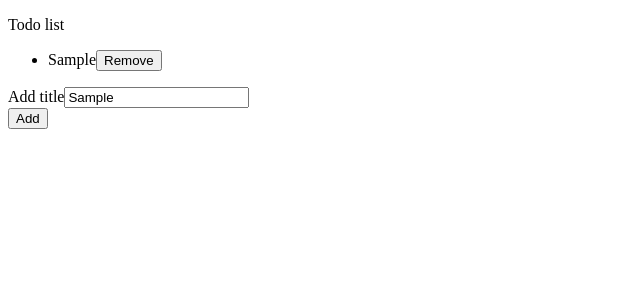
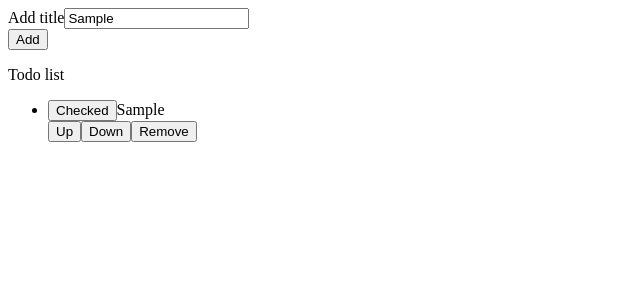
Before and after one commit to YuliiaDikun/todo-ts-react, a React (Create React App) app: page / in a window 1280 px wide. Both pictures are taken after typing "Sample" into the empty fields and a click on the button "Add". Shown: the top 300 px of the page, without its empty margins (0-640 px from the left). Built offline with nearby package versions, Linux system fonts and the light colour scheme.

Commit message:
add checked features

```diff
--- a/src/App.tsx
+++ b/src/App.tsx
@@ -11,6 +11,7 @@ const App: React.FC = () => {
       return [
         ...prevTodos, {
           id: Math.random().toString(),
+          isChecked: false,
           title: todo.title
         }
       ]
@@ -21,10 +22,43 @@ const App: React.FC = () => {
       return prevTodos.filter(todo => todo.id !== id);
     })
   }
+ const todoCheckedHandler = (id:string) => {
+    setTodos((prevTodos) => {
+      return prevTodos.map(todo => {
+        if (todo.id === id) {
+          return {
+            ...todo,
+            isChecked: !todo["isChecked"]
+          };
+        }
+        return todo;
+      });
+    })
+  }
+  const reorderArray = (event: {oldIndex:number, newIndex:number}, originalArray: IItems[]): IItems[] => {
+    const movedItem = originalArray.find((_, index) => index === event.oldIndex)!;
+    console.log('movedItem ', movedItem )
+    const remainingItems = originalArray.filter((_, index) => index !== event.oldIndex);
+  console.log('remainingItems ', remainingItems)
+    const reorderedItems = [
+        ...remainingItems.slice(0, event.newIndex),
+        movedItem,
+        ...remainingItems.slice(event.newIndex)
+    ];
+  console.log('reorderedItems ', reorderedItems)
+    return reorderedItems;
+  }
+
+  function changeOrder(index:number, direction:string):void {
+    setTodos(reorderArray({oldIndex: index, newIndex: index + (direction === "UP" ? (-1) : 1)}, todos));
+  }
+
+
   return (
     <div>
-      <TodoList onDeleteTodo={todoDeleteHandler} todos={todos} />
-      <AddTodo onAddTodo={todoAddHandler } />
+      <AddTodo onAddTodo={todoAddHandler} />
+      <TodoList todos={todos} onDeleteTodo={todoDeleteHandler} onCheckedTodos={todoCheckedHandler} onOrderChange={changeOrder } />
+
     </div>
   );
 };
--- a/src/Components/TodoList.tsx
+++ b/src/Components/TodoList.tsx
@@ -1,19 +1,25 @@
 import React from "react";
-
 import { IItems } from "../types/todo";
 interface IProps {
   todos: IItems[];
   onDeleteTodo: (id: string) => void;
+  onCheckedTodos: (id: string) => void;
+  onOrderChange:(index:number, direction:string) => void
 }
-const TodoList: React.FC<IProps> = ({ todos, onDeleteTodo}) => {
+const TodoList: React.FC<IProps> = ({ todos, onDeleteTodo, onCheckedTodos, onOrderChange}) => {
   return (
     <div>
       <p>Todo list</p>
       <ul>
-        {todos.map((todo) => (
-          <li key={todo.id}>
+        {todos.map((todo, index) => (
+          <li key={todo.id} style={todo.isChecked ? { color: "red"} : {color: "black"}}>
+            <button onClick={() => { onCheckedTodos(todo.id)}}>Checked</button>
             {todo.title}
-            <button onClick={() => { onDeleteTodo(todo.id)}}>Remove</button>
+            <div>
+              <button onClick={() => { onOrderChange(index, "UP")}}>Up</button>
+              <button onClick={() => { onOrderChange(index, "DOWN")}}>Down</button>
+              <button onClick={() => { onDeleteTodo(todo.id)}}>Remove</button>
+            </div>
           </li>
         ))}
       </ul>
--- a/src/types/todo.ts
+++ b/src/types/todo.ts
@@ -1,4 +1,5 @@
 export interface IItems {
   id: string;
   title: string;
+  isChecked: boolean
 }
```
